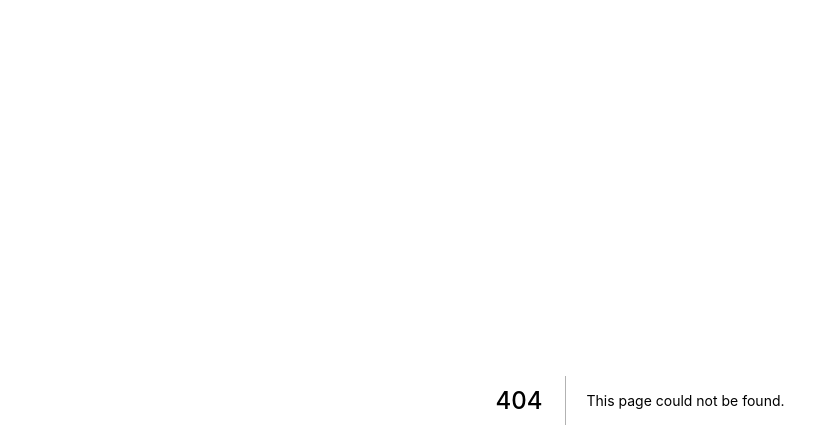
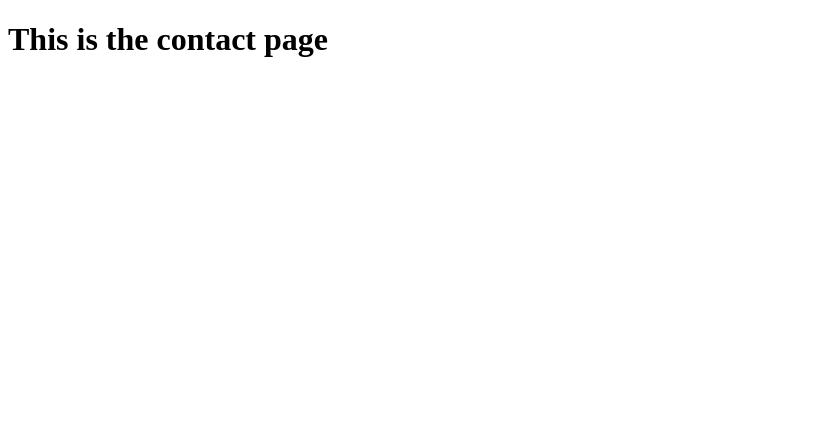
Before and after one commit to TBT50/NextJS, a Next.js app: page /contact in a window 1280 px wide. Before the commit this address had no page. Shown: the top 448 px of the page, without its empty margins (0-839 px from the left). Built offline with nearby package versions, Linux system fonts and the light colour scheme.

Commit message:
Add a 'Contact' page

```diff
--- /dev/null
+++ b/pages/contact.js
@@ -0,0 +1,9 @@
+export default function Contact() {
+  return (
+    <div className="container">
+      <header>
+        <h1>This is the contact page</h1>
+      </header>
+    </div>
+  );
+}
```
